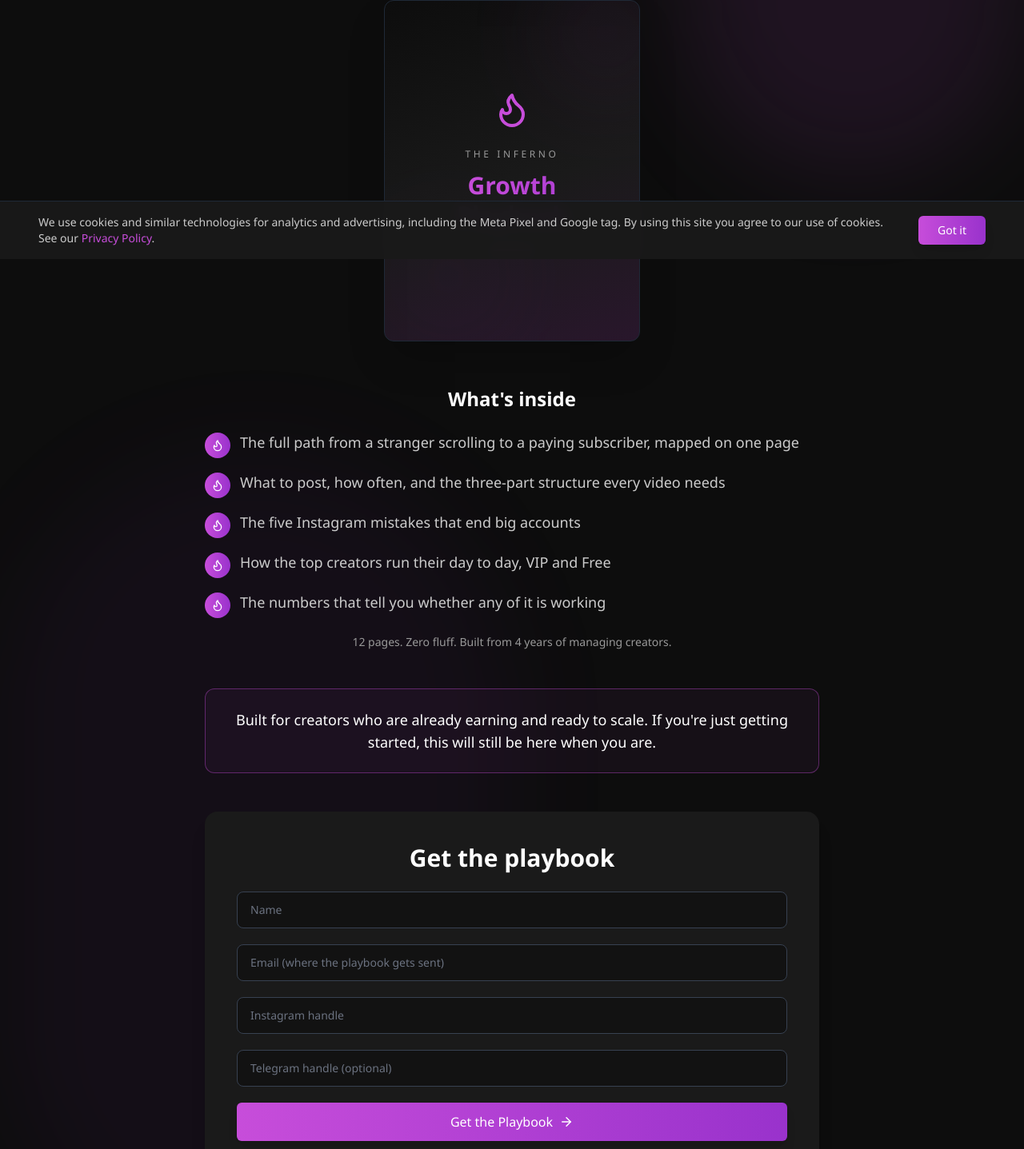
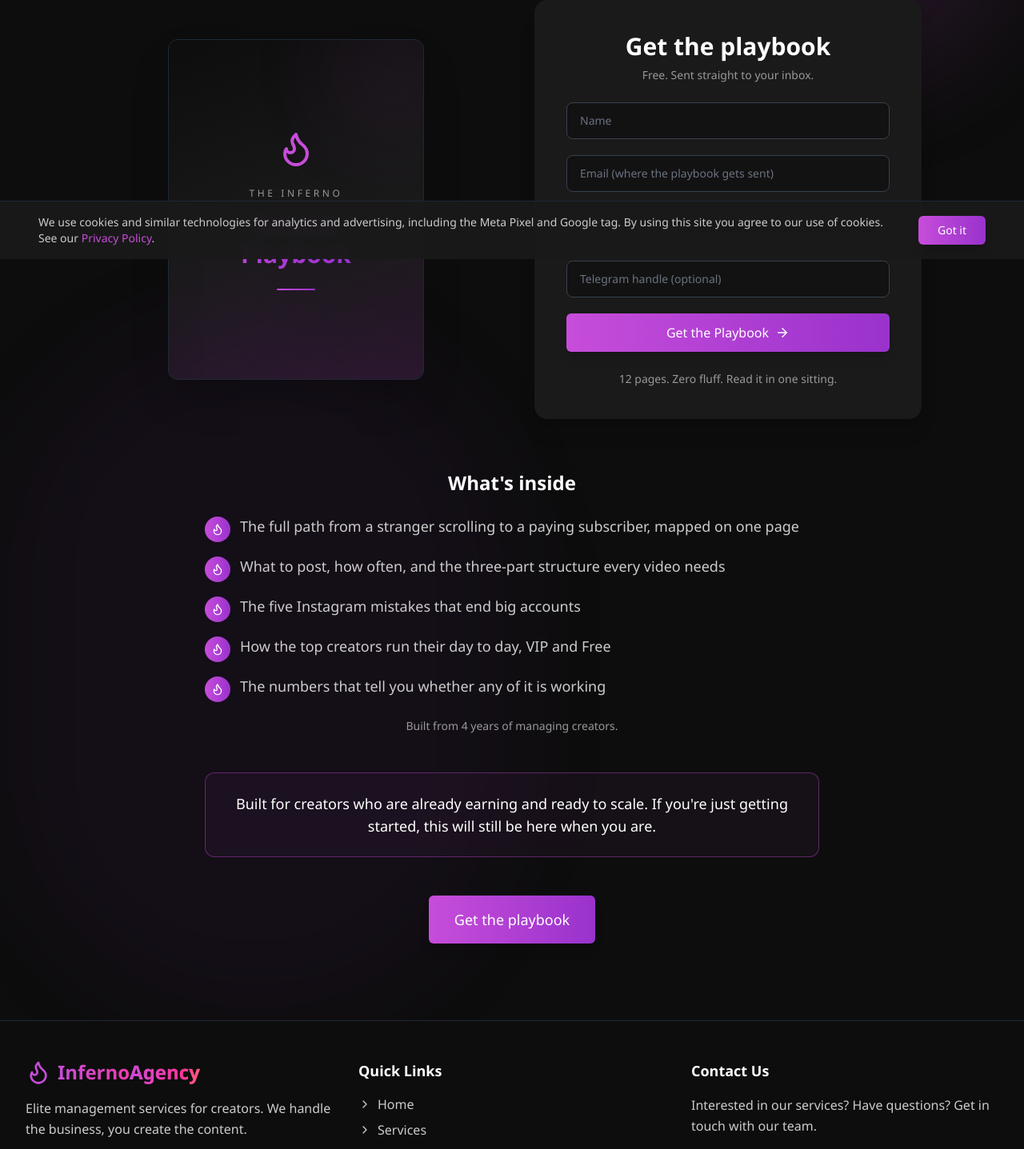
Before and after one commit to Inferno-Developer/inferno-website, a React (Vite) app in the folder inferno-website-upload/: page /playbook in a window 1280 px wide. Shown: the part 476-1913 px from the top of the page at 80% size. Built offline with nearby package versions, Linux system fonts and the light colour scheme; a web font is replaced by a local one.

Commit message:
Add files via upload

```diff
--- a/inferno-website-upload/src/components/pages/Playbook.tsx
+++ b/inferno-website-upload/src/components/pages/Playbook.tsx
@@ -25,12 +25,38 @@
       title="The Playbook We Hand Every Creator We Sign"
       subline="The complete system we run for the creators we manage. Where your traffic should go, what to post, how to turn followers into paying subscribers, and how to keep them month after month. Yours, in full."
     >
-      <div className="max-w-3xl mx-auto">
-        {/* Optional cover visual */}
-        <div className="mb-14">
+      <div className="max-w-5xl mx-auto">
+        {/* Top section: cover + form side by side on desktop, stacked on mobile.
+            The form sits above the fold so visitors can act immediately. */}
+        <div className="grid md:grid-cols-2 gap-10 lg:gap-14 items-center mb-16">
+          {/* Cover visual keeps its spot on the left on desktop. On mobile it
+              drops below the form so the form stays nearest the top. */}
+          <div className="order-2 md:order-1">
             <PlaybookCover />
           </div>
 
+          {/* Form card — first on mobile, right column on desktop */}
+          <div
+            id="get-the-playbook"
+            className="order-1 md:order-2 bg-background-light rounded-2xl p-8 sm:p-10 shadow-xl scroll-mt-28"
+          >
+            <h2 className="text-2xl sm:text-3xl font-bold mb-2 text-center">
+              Get the playbook
+            </h2>
+            <p className="text-text-muted text-sm mb-6 text-center">
+              Free. Sent straight to your inbox.
+            </p>
+
+            <PlaybookForm />
+
+            <p className="text-text-muted text-sm mt-6 text-center">
+              12 pages. Zero fluff. Read it in one sitting.
+            </p>
+          </div>
+        </div>
+
+        {/* Reinforcement for anyone who scrolls */}
+        <div className="max-w-3xl mx-auto">
           {/* What's inside */}
           <h2 className="text-2xl font-bold mb-6 text-center">What's inside</h2>
           <ul className="space-y-4">
@@ -46,7 +72,7 @@
 
           {/* Trust line */}
           <p className="text-text-muted text-sm mt-5 text-center">
-          12 pages. Zero fluff. Built from 4 years of managing creators.
+            Built from 4 years of managing creators.
           </p>
 
           {/* Filter callout */}
@@ -57,18 +83,15 @@
             </p>
           </div>
 
-        {/* Form section */}
-        <div className="bg-background-light rounded-2xl p-8 sm:p-10 shadow-xl">
-          <h2 className="text-2xl sm:text-3xl font-bold mb-6 text-center">
+          {/* Secondary CTA jumps back up to the form */}
+          <div className="text-center">
+            <a
+              href="#get-the-playbook"
+              className="btn-primary text-lg px-8 py-4 inline-flex items-center justify-center"
+            >
               Get the playbook
-          </h2>
-
-          <PlaybookForm />
-
-          {/* Small print */}
-          <p className="text-text-muted text-sm mt-6 text-center">
-            Sent straight to your inbox. Read it in one sitting.
-          </p>
+            </a>
+          </div>
         </div>
       </div>
     </PageShell>
```
Lines whose indentation alone changed are shown as unchanged.
